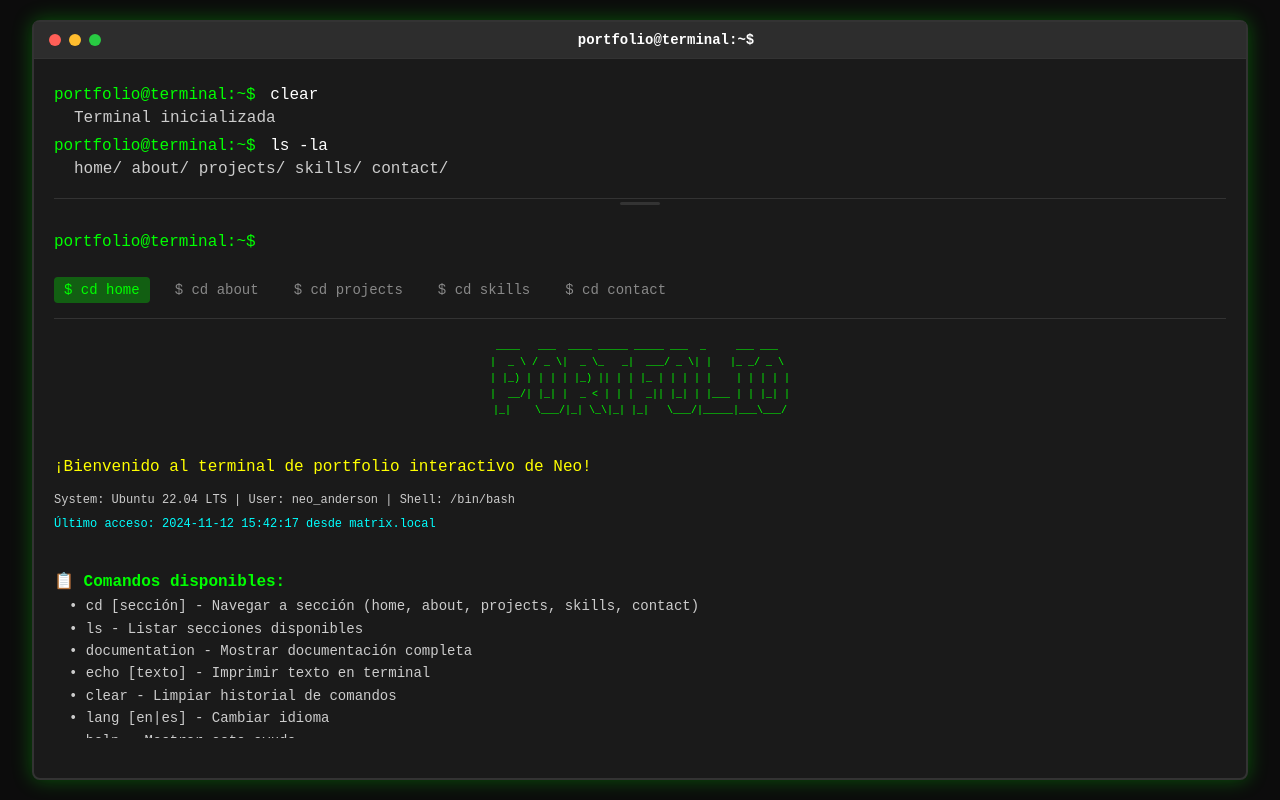
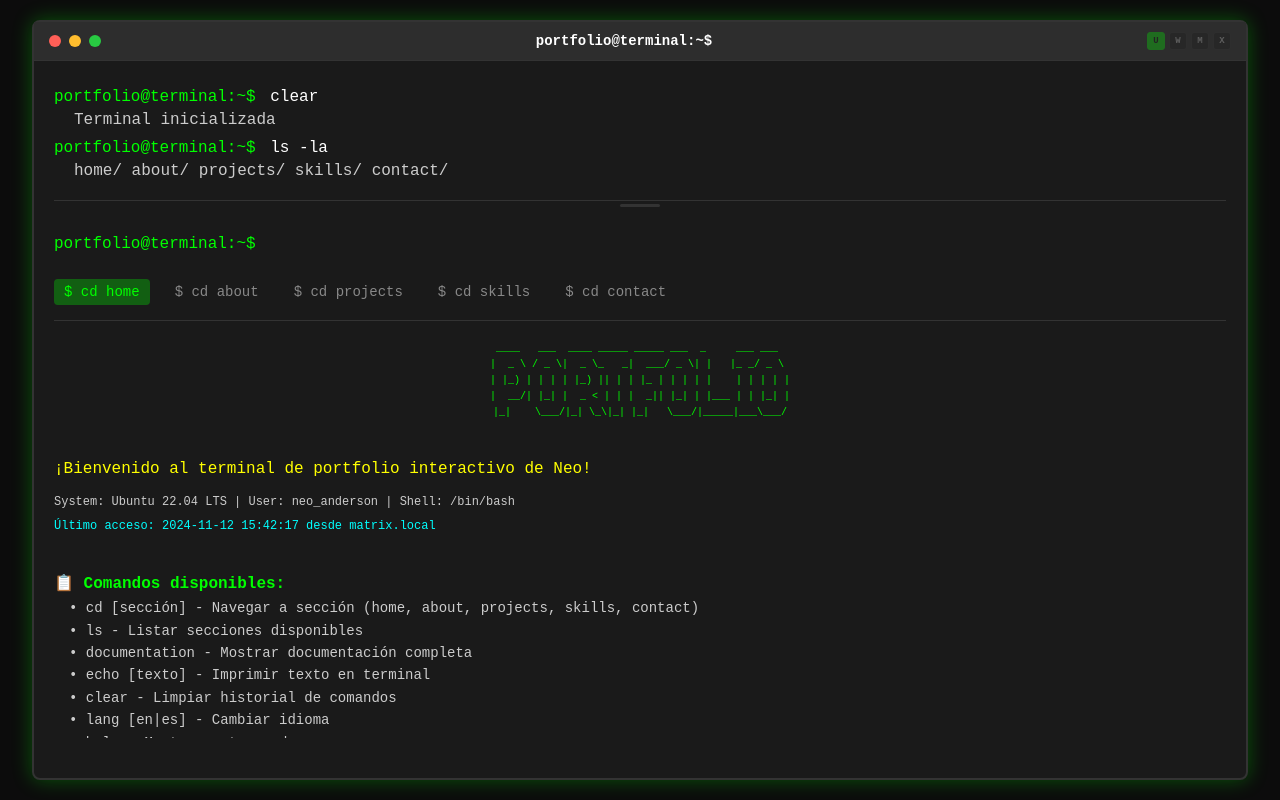
Before and after one commit to konstantinWDK/console-portfolio, a plain HTML site: page index.html in a window 1280 px wide. Drawn offline with Linux system fonts and the light colour scheme.

Commit message:
Theme selector arriba a la derecha

```diff
--- a/assets/css/style.css
+++ b/assets/css/style.css
@@ -143,6 +143,45 @@ body {
     font-weight: bold;
     flex: 1;
     text-align: center;
+}
+
+.theme-switcher {
+    display: flex;
+    gap: 4px;
+    opacity: 0.3;
+    transition: opacity 0.3s ease;
+}
+
+.theme-switcher:hover {
+    opacity: 1;
+}
+
+.theme-btn {
+    width: 18px;
+    height: 18px;
+    border-radius: 3px;
+    border: 1px solid var(--border-color);
+    background: var(--bg-secondary);
+    color: var(--text-muted);
+    font-size: 9px;
+    font-weight: bold;
+    cursor: pointer;
+    transition: all 0.2s ease;
+    padding: 0;
+    font-family: 'Courier New', monospace;
+}
+
+.theme-btn:hover {
+    background: var(--bg-tertiary);
+    color: var(--text-primary);
+    border-color: var(--text-primary);
+    transform: scale(1.1);
+}
+
+.theme-btn.active {
+    background: var(--text-primary);
+    color: var(--bg-primary);
+    border-color: var(--text-primary);
 }
 
 
--- a/assets/js/script.js
+++ b/assets/js/script.js
@@ -10,6 +10,8 @@ document.addEventListener('DOMContentLoaded', function() {
     const commandHistory = document.getElementById('commandHistory');
     const commandInput = document.getElementById('commandInput');
     const resizeHandle = document.getElementById('resizeHandle');
+    const terminal = document.querySelector('.terminal');
+    const themeButtons = document.querySelectorAll('.theme-btn');
 
     console.log('📊 Found elements:', {
         navItems: navItems.length,
@@ -497,5 +499,43 @@ Min height: 60px | Max height: 400px`
         });
     }
 
+    // Theme switcher functionality
+    const currentTheme = localStorage.getItem('portfolioTheme') || 'ubuntu';
+
+    // Apply saved theme on load
+    function applyTheme(theme) {
+        // Remove all theme classes
+        terminal.classList.remove('theme-windows', 'theme-macos', 'theme-matrix');
+
+        // Add new theme class if not ubuntu (default)
+        if (theme !== 'ubuntu') {
+            terminal.classList.add('theme-' + theme);
+        }
+
+        // Update active button
+        themeButtons.forEach(btn => {
+            btn.classList.remove('active');
+            if (btn.getAttribute('data-theme') === theme) {
+                btn.classList.add('active');
+            }
+        });
+
+        // Save to localStorage
+        localStorage.setItem('portfolioTheme', theme);
+    }
+
+    // Apply saved theme
+    applyTheme(currentTheme);
+
+    // Theme button event listeners
+    themeButtons.forEach(btn => {
+        btn.addEventListener('click', function(e) {
+            e.stopPropagation(); // Prevent focus on command input
+            const theme = this.getAttribute('data-theme');
+            applyTheme(theme);
+            console.log('🎨 Theme changed to:', theme);
+        });
+    });
+
     console.log('✅ Initialization complete!');
 });
--- a/index.html
+++ b/index.html
@@ -15,6 +15,12 @@
                 <span class="control maximize"></span>
             </div>
             <div class="terminal-title">portfolio@terminal:~$</div>
+            <div class="theme-switcher">
+                <button class="theme-btn" data-theme="ubuntu" title="Ubuntu">U</button>
+                <button class="theme-btn" data-theme="windows" title="Windows PowerShell">W</button>
+                <button class="theme-btn" data-theme="macos" title="macOS Terminal">M</button>
+                <button class="theme-btn" data-theme="matrix" title="Matrix">X</button>
+            </div>
         </div>
 
         <div class="terminal-body">
```
